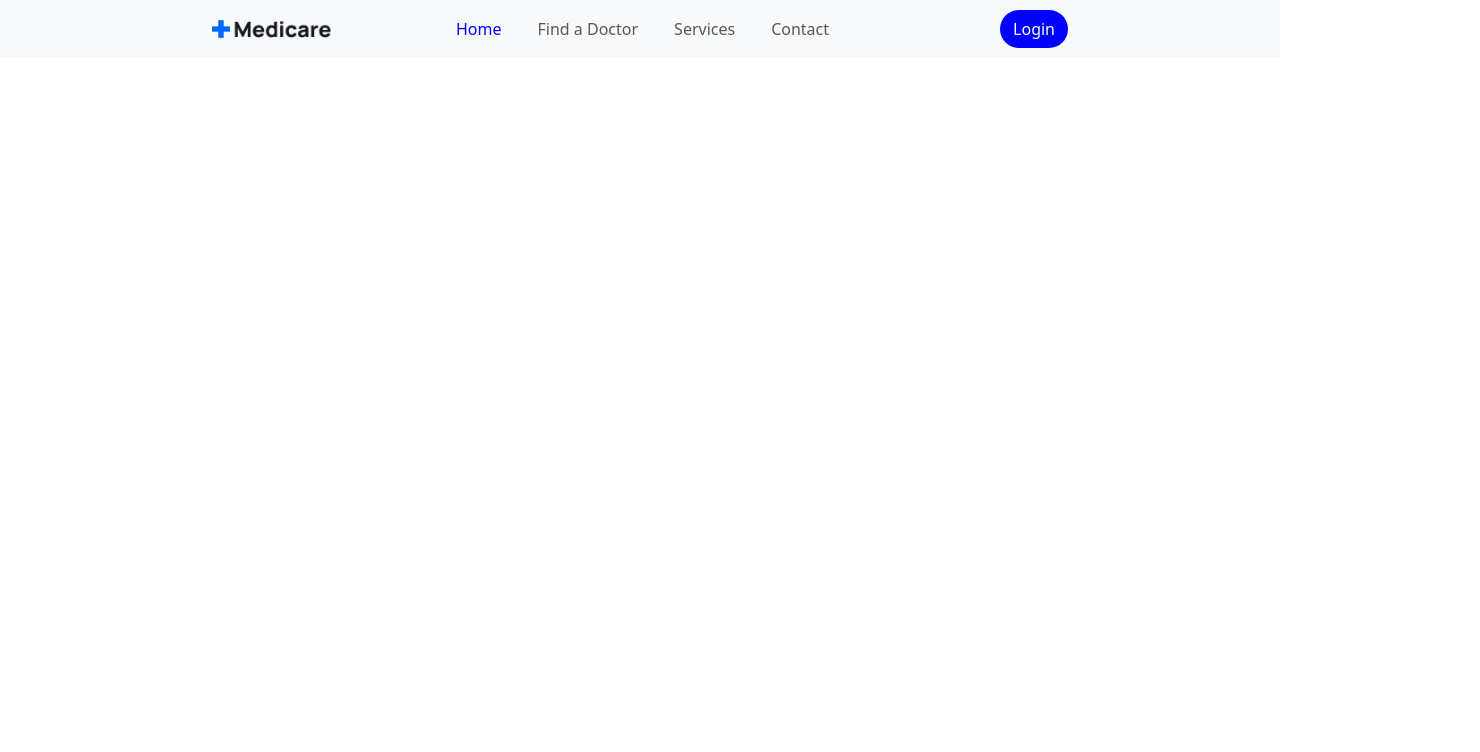
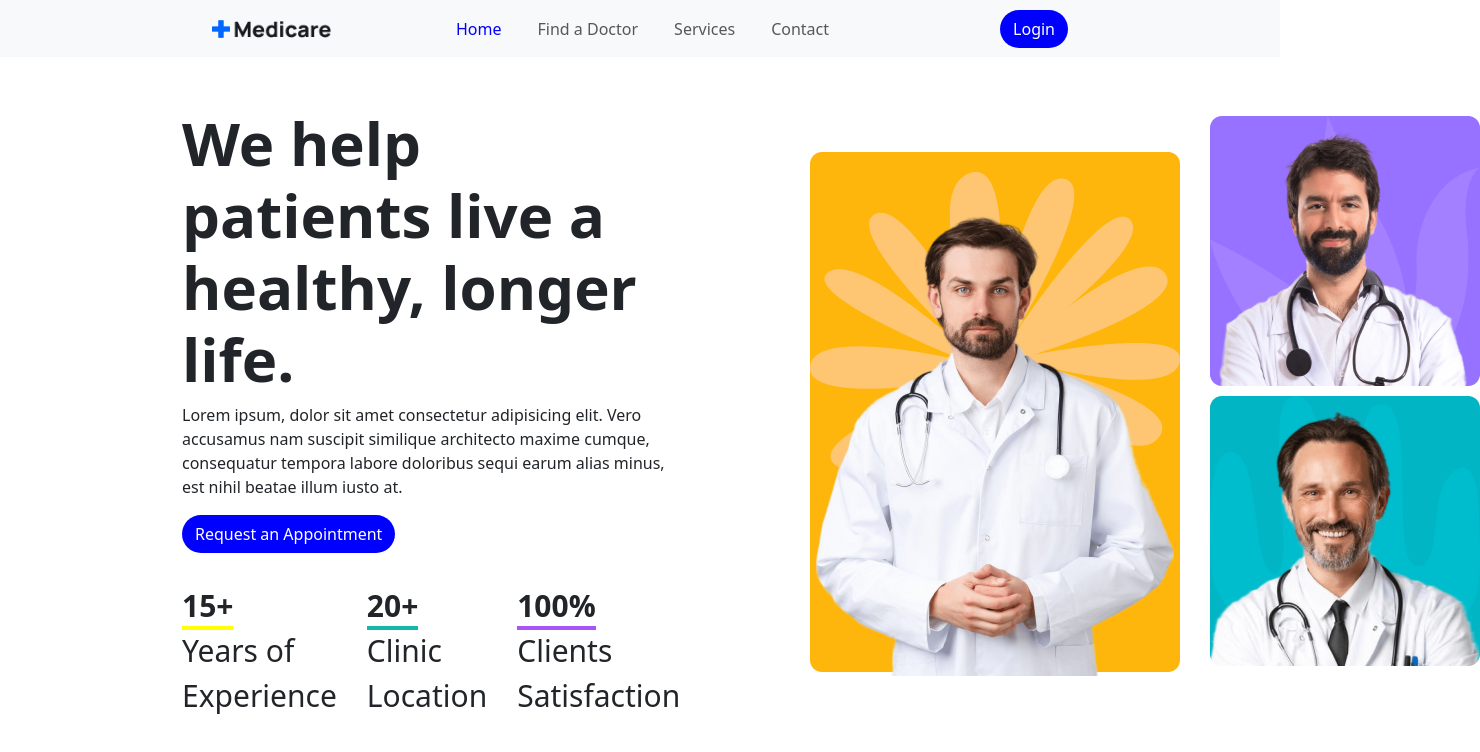
Before and after one commit to Roshankrshah/MediCare, a website built with Vite: page Client/index.html in a window 1280 px wide. Shown: the whole page, 1480 px wide, since content can reach past the window. Built offline with nearby package versions, Linux system fonts and the light colour scheme; files whose address does not match are found by name.

Commit message:
home page setup

```diff
--- a/Client/index.html
+++ b/Client/index.html
@@ -11,11 +11,10 @@
 </head>
 
 <body>
-  <nav class="navbar navbar-expand-lg bg-body-tertiary">
+  <nav class="navbar sticky-top navbar-expand-lg bg-body-tertiary">
     <div class="container-fluid">
       <a class="navbar-brand" href="#">
-        <img src="images/logo.png" alt="Logo" width="120" height="30"
-          class="d-inline-block align-text-top">
+        <img src="images/logo.png" alt="Logo" width="120" height="30" class="d-inline-block align-text-top">
       </a>
       <button class="navbar-toggler" type="button" data-bs-toggle="collapse" data-bs-target="#navbarSupportedContent"
         aria-controls="navbarSupportedContent" aria-expanded="false" aria-label="Toggle navigation">
@@ -42,6 +41,46 @@
       </div>
     </div>
   </nav>
+  <section class="hero-section">
+    <div class="container">
+      <div class="inner-container">
+        <h1 class="title-quote">
+          We help patients live a healthy, longer life.
+        </h1>
+        <p class="text-para">
+          Lorem ipsum, dolor sit amet consectetur adipisicing elit. Vero accusamus nam suscipit similique architecto
+          maxime cumque, consequatur tempora labore doloribus sequi earum alias minus, est nihil beatae illum iusto at.
+        </p>
+        <button class="btn appoint-btn">Request an Appointment</button>
+        <div class="counter-container">
+          <article>
+            <span class="number" style="border-bottom-color: yellow;">15+</span>
+            <p>Years of Experience</p>
+          </article>
+
+          <article>
+            <span class="number" style="border-bottom-color: #14b8a6;">20+</span>
+            <p>Clinic Location</p>
+          </article>
+
+          <article>
+            <span class="number" style="border-bottom-color: #a855f7;">100%</span>
+            <p>Clients Satisfaction</p>
+          </article>
+        </div>
+      </div>
+
+      <div class="image-container">
+        <div>
+          <img src="images/hero-img01.png" alt="">
+        </div>
+        <div class="inner-image-container">
+          <img src="images/hero-img02.png" alt="">
+          <img src="images/hero-img03.png" alt="">
+        </div>
+      </div>
+    </div>
+  </section>
   <script src="https://cdn.jsdelivr.net/npm/bootstrap@5.3.2/dist/js/bootstrap.bundle.min.js"
     integrity="sha384-C6RzsynM9kWDrMNeT87bh95OGNyZPhcTNXj1NW7RuBCsyN/o0jlpcV8Qyq46cDfL"
     crossorigin="anonymous"></script>
--- a/Client/style.css
+++ b/Client/style.css
@@ -1,4 +1,4 @@
-.navbar{
+.navbar {
   background-image: url('images/header-bg.png');
 
   height: 100%;
@@ -7,16 +7,17 @@
   background-size: cover;
 }
 
-.navbar-nav{
+.navbar-nav {
   margin-left: 100px;
   gap: 20px
 }
 
-.navbar-nav .nav-link.active{
+.navbar-nav .nav-link.active {
   color: blue;
 }
 
-.login-btn{
+.login-btn,
+.appoint-btn {
   border-radius: 25px;
   background-color: blue;
   padding: auto 20px;
@@ -24,10 +25,61 @@
   transition: all 0.3s ease;
 }
 
-.login-btn:hover{
+.login-btn:hover {
   background-color: rgb(93, 93, 234);
 }
 
-.container-fluid{
+.container-fluid {
   margin: auto 200px;
 }
+
+.container {
+  display: flex;
+  gap: 80px;
+  justify-content: space-between;
+  align-items: center;
+}
+
+.hero-section{
+  background-image: url('images/hero-bg.png');
+
+  height: 100vh;
+  background-position: center;
+  background-repeat: no-repeat;
+  background-size: cover;
+}
+
+.inner-container{
+  margin: 50px 50px auto 100px;
+}
+
+.title-quote{
+  font-weight: 700;
+  font-size: 60px;
+}
+
+.counter-container{
+  display: flex;
+  flex-direction: row;
+  align-items: center;
+  gap: 30px;
+  margin-top: 30px;
+  font-size: 30px;
+}
+
+.number{
+  border-bottom: 4px solid transparent;
+  font-weight: 700;
+}
+
+.image-container{
+  display: flex;
+  flex-direction: row;
+  gap: 30px;
+  align-items: flex-end;
+  margin: 0 auto;
+}
+
+.inner-image-container img{
+  margin-bottom: 10px;
+}
```
Also changed, not shown: Client/public/images/doctor-img01.png (added), Client/public/images/doctor-img02.png (added), Client/public/images/doctor-img03.png (added), Client/public/images/hero-img01.png (added), Client/public/images/hero-img02.png (added), Client/public/images/hero-img03.png (added), Client/public/images/signup.gif (added).
